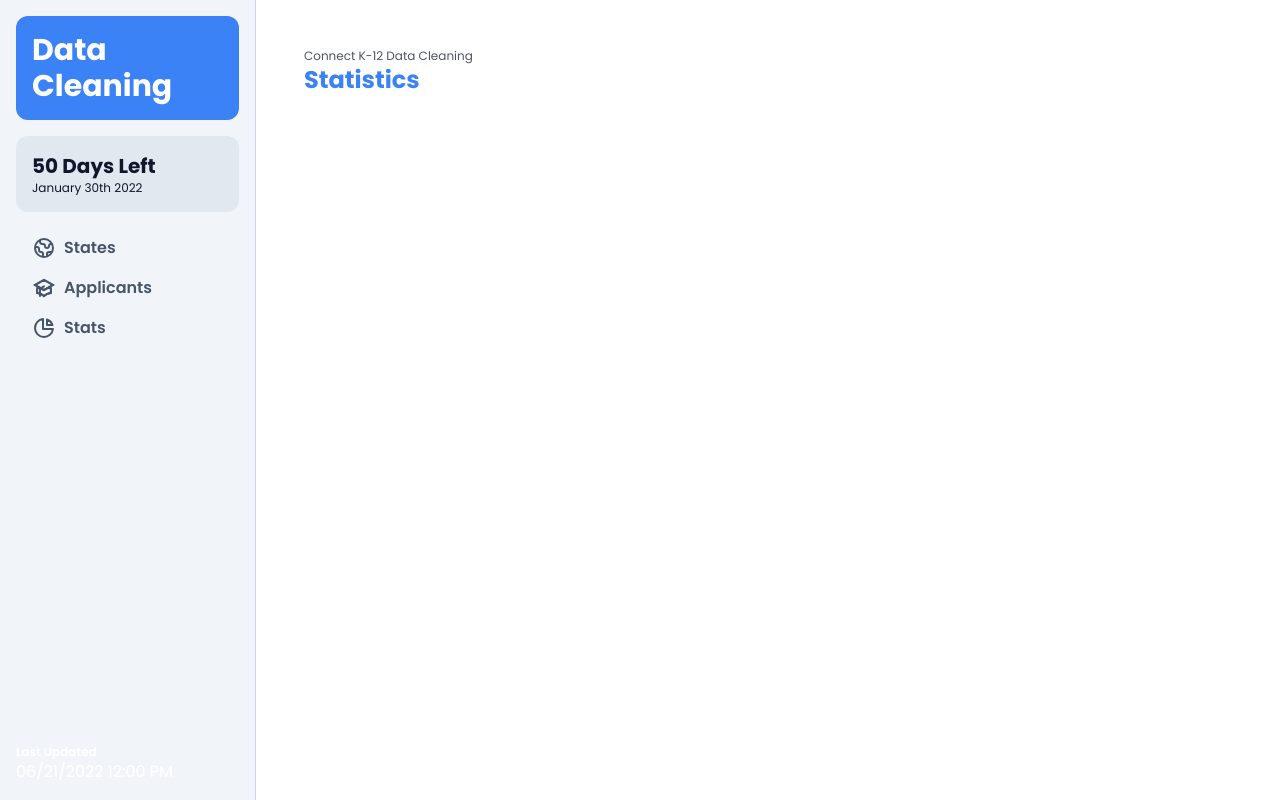
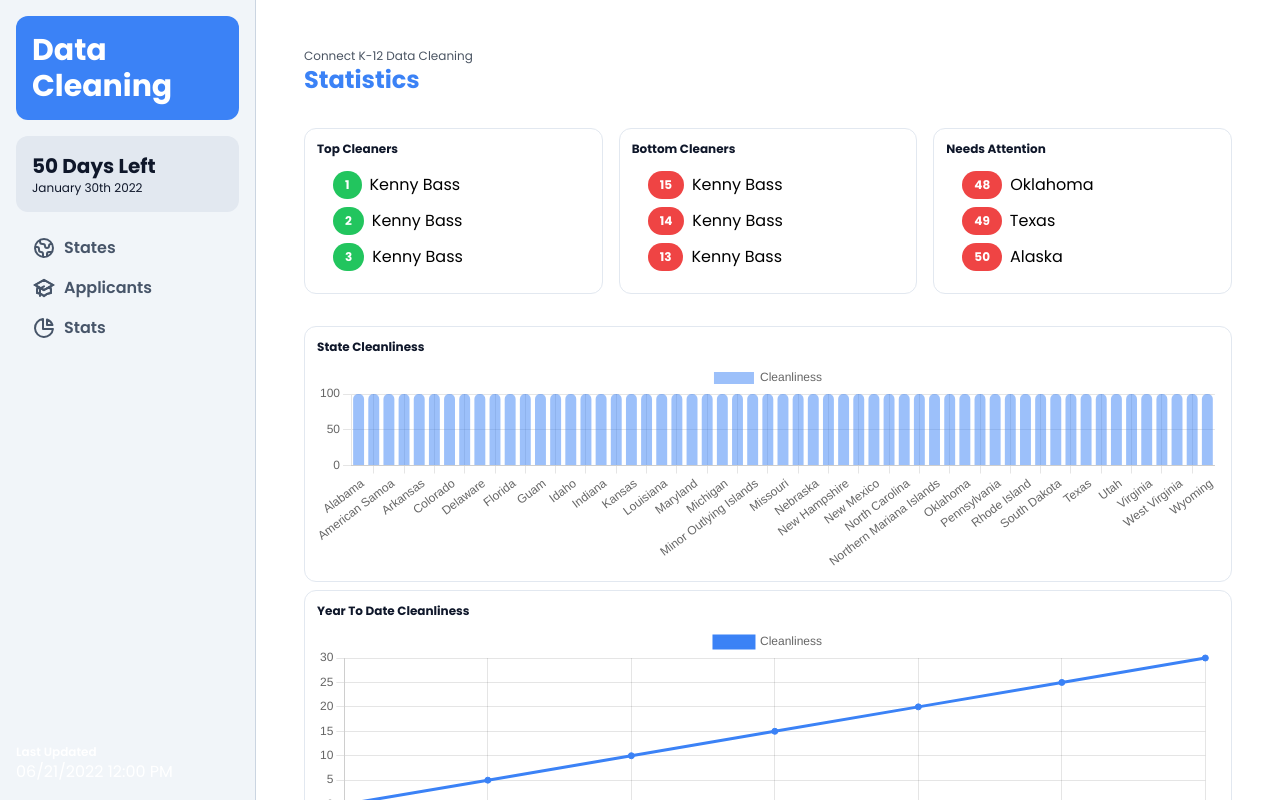
Before and after one commit to ffl-kbass/data-cleaning, a Next.js app: page /Statistics in a window 1280 px wide. Built offline with nearby package versions, Linux system fonts and the light colour scheme.

Commit message:
Statistics
Added Graph ideas to statistics

```diff
--- a/components/Applicant/index.jsx
+++ b/components/Applicant/index.jsx
@@ -3,7 +3,7 @@ import Card from '../Card'
 import Indicator from '../Card/Indicator'
 import Table from '../Table'
 import card from '../Card/Card.module.css'
-import { useEffect, useRef } from 'react'
+import { useEffect, useRef, useState } from 'react'
 import Dropdown from '../Dropdown'
 
 const ApplicantView = ({ year, scroll, scrollPos, scrollSync, checked = null, primary = false }) =>
@@ -37,6 +37,7 @@ const ApplicantView = ({ year, scroll, scrollPos, scrollSync, checked = null, pr
 
 	const app = useRef(null)
 	const router = useRouter()
+	const [currentYear,setYear] = useState(year)
 
 	useEffect(() =>
 	{
@@ -74,13 +75,13 @@ const ApplicantView = ({ year, scroll, scrollPos, scrollSync, checked = null, pr
 
 	return (
 		<div ref={app} className={`w-full h-full flex-1 overflow-x-hidden overflow-y-auto p-4 rounded-lg ${primary && 'bg-slate-50 border-2 border-blue-500'}`}>
-			<div className='inline-flex flex-col gap-1 mb-6'>
-				<p className='text-xs'>Funding Year</p>
+			<div className='inline-flex flex-row items-center gap-1 mb-6'>
+				{/* <p className='text-xs'>Funding Year</p> */}
 				{!primary ?
 				<Dropdown title={
 					<>
-						<h4 className='text-xl font-bold text-left inline-flex flex-row gap-2 items-center justify-center'>
-							{year}
+						<h4 className='text-xl font-bold text-left inline-flex flex-row gap-2 items-center justify-center text-slate-900'>
+							{currentYear}
 							<svg xmlns="http://www.w3.org/2000/svg" className="h-4 w-4" fill="none" viewBox="0 0 24 24" stroke="currentColor" strokeWidth={2}>
 								<path strokeLinecap="round" strokeLinejoin="round" d="M19 9l-7 7-7-7" />
 							</svg>
@@ -88,10 +89,10 @@ const ApplicantView = ({ year, scroll, scrollPos, scrollSync, checked = null, pr
 					</>
 				}>
 					{getYears().map((year, index) => {
-						return <button className='p-2 rounded-lg' key={index}>{year}</button>
+						return <button onClick={() => setYear(year)} className='p-2 rounded-lg' key={index}>{year}</button>
 					})}
 				</Dropdown>
-				: <h4 className='text-xl font-bold'>{year}</h4>
+				: <h4 className='text-3xl font-bold text-blue-500'>{year}</h4>
 				}
 			</div>
 			<div className='flex flex-col gap-8'>
--- a/components/Stats/Stat.module.css
+++ b/components/Stats/Stat.module.css
@@ -1,5 +1,17 @@
 .container {
-    @apply h-full w-full flex flex-col flex-nowrap bg-white border border-slate-200 rounded-xl p-3
+    @apply h-full
+    w-full
+    flex
+    flex-col
+    flex-nowrap
+    /* bg-gradient-to-b
+    from-blue-100
+    to-transparent */
+    bg-white
+    border
+    border-slate-200
+    rounded-xl
+    p-3
 }
 
 .title {
--- a/package.json
+++ b/package.json
@@ -10,9 +10,11 @@
   },
   "dependencies": {
     "@headlessui/react": "^1.6.5",
+    "chart.js": "^3.8.0",
     "framer-motion": "^6.3.15",
     "next": "12.1.6",
     "react": "18.2.0",
+    "react-chartjs-2": "^4.2.0",
     "react-dom": "18.2.0",
     "tailwindcss": "^3.1.4"
   },
--- a/pages/Applicants/[state]/[...district].jsx
+++ b/pages/Applicants/[state]/[...district].jsx
@@ -48,7 +48,8 @@ const Applicant = () =>
 			</div>
 			<div className='flex flex-col h-full w-full overflow-hidden'>
 				<Title>
-					{router.query.district && router.query.district[0]}
+					Arvon Township School District
+					{/* {router.query.district && router.query.district[0]} */}
 				</Title>
 				<div className={styles.container}>
 					<ApplicantView primary={true} year={2022} scrollSync={toggle} scroll={setScroll} scrollPos={scroll} checked={handleCheckboxChange}/>
--- a/pages/Statistics.jsx
+++ b/pages/Statistics.jsx
@@ -1,14 +1,200 @@
-import Table from "../components/Table"
 import Title from "../components/Title"
-import Assignees from "../components/Assignees"
-import Link from 'next/link'
 import Stats from "../components/Stats"
 import Badge from "../components/Badge"
+
+import {
+    Chart as ChartJS,
+    CategoryScale,
+    LinearScale,
+    BarElement,
+    PointElement,
+    LineElement,
+    Title as ChartTitle,
+    Tooltip,
+    Legend,
+} from 'chart.js';
+import { Bar, Line } from 'react-chartjs-2';
+
+ChartJS.register(
+CategoryScale,
+LinearScale,
+PointElement,
+LineElement,
+BarElement,
+ChartTitle,
+Tooltip,
+Legend
+);
+
+export const options = {
+    responsive: true,
+    plugins: {
+        legend: {
+        position: 'top',
+        }
+    },
+    maintainAspectRatio: false,
+};
+
+const labels = ['Alabama', 'Alaska', 'American Samoa', 'Arizona', 'Arkansas', 'California', 'Colorado', 'Connecticut', 'Delaware', 'District of Columbia', 'Florida', 'Georgia', 'Guam', 'Hawaii', 'Idaho', 'Illinois', 'Indiana', 'Iowa', 'Kansas', 'Kentucky', 'Louisiana', 'Maine', 'Maryland', 'Massachusetts', 'Michigan', 'Minnesota', 'Minor Outlying Islands', 'Mississippi', 'Missouri', 'Montana', 'Nebraska', 'Nevada', 'New Hampshire', 'New Jersey', 'New Mexico', 'New York', 'North Carolina', 'North Dakota', 'Northern Mariana Islands', 'Ohio', 'Oklahoma', 'Oregon', 'Pennsylvania', 'Puerto Rico', 'Rhode Island', 'South Carolina', 'South Dakota', 'Tennessee', 'Texas', 'U.S. Virgin Islands', 'Utah', 'Vermont', 'Virginia', 'Washington', 'West Virginia', 'Wisconsin', 'Wyoming'];
+
+export const data = {
+    labels,
+    datasets: [
+        {
+        label: 'Cleanliness',
+        data: labels.map(() => 100),
+        borderColor: 'rgb(59, 130, 246)',
+        backgroundColor: 'rgba(59, 130, 246, 0.5)',
+        borderRadius: 5
+        }
+    ],
+};
+
+export const optionsLine = {
+    responsive: true,
+    plugins: {
+        legend: {
+        position: 'top',
+        },
+    },
+    maintainAspectRatio: false,
+};
+
+const labelsLine = ['January', 'February', 'March', 'April', 'May', 'June', 'July'];
+
+export const dataLine = {
+    labels: labelsLine,
+    datasets: [
+        {
+        label: 'Cleanliness',
+        data: labelsLine.map((item,index) => index * 5),
+        borderColor: 'rgb(59, 130, 246)',
+        backgroundColor: 'rgba(59, 130, 246, 1)',
+        }
+    ],
+};
+
+export const optionsHor = {
+    indexAxis: 'y',
+    elements: {
+        bar: {
+            borderWidth: 2,
+        },
+    },
+    responsive: true,
+    plugins: {
+        legend: {
+        position: 'right',
+        },
+    },
+    maintainAspectRatio: false,
+};
+
+const labelsHor = ['Tim Bethke', 'Patrick Burke', 'Kenny Bass'];
+
+export const dataHor = {
+    labels: labelsHor,
+    datasets: [
+        {
+            label: 'Janitors',
+            data: labelsHor.map((item, index) => index * 100),
+            borderColor: 'rgb(59, 130, 246)',
+            backgroundColor: 'rgba(59, 130, 246, 0.5)',
+            borderRadius: 5
+        }
+    ],
+};
 
 const Statistics = () => {
     return (
         <div>
             <Title>Statistics</Title>
+            <div className="w-full max-w-7xl grid grid-cols-1 md:grid-cols-3 gap-4 mb-8">
+                <Stats title="Top Cleaners">
+					<ol className="h-full w-full px-4 py-2 space-y-2">
+						<li className="flex items-center gap-2">
+							<Badge type="success">
+								1
+							</Badge>
+							Kenny Bass
+						</li>
+						<li className="flex items-center gap-2">
+							<Badge type="success">
+								2
+							</Badge>
+							Kenny Bass
+						</li>
+						<li className="flex items-center gap-2">
+							<Badge type="success">
+								3
+							</Badge>
+							Kenny Bass
+						</li>
+					</ol>
+				</Stats>
+				<Stats title="Bottom Cleaners">
+					<ol className="h-full w-full px-4 py-2 space-y-2">
+						<li className="flex items-center gap-2">
+							<Badge type="emergency">
+								15
+							</Badge>
+							Kenny Bass
+						</li>
+						<li className="flex items-center gap-2">
+							<Badge type="emergency">
+								14
+							</Badge>
+							Kenny Bass
+						</li>
+						<li className="flex items-center gap-2">
+							<Badge type="emergency">
+								13
+							</Badge>
+							Kenny Bass
+						</li>
+					</ol>
+				</Stats>
+				<Stats title="Needs Attention">
+					<ol className="h-full w-full px-4 py-2 space-y-2">
+						<li className="flex items-center gap-2">
+							<Badge type="emergency">
+								48
+							</Badge>
+							Oklahoma
+						</li>
+						<li className="flex items-center gap-2">
+							<Badge type="emergency">
+								49
+							</Badge>
+							Texas
+						</li>
+						<li className="flex items-center gap-2">
+							<Badge type="emergency">
+								50
+							</Badge>
+							Alaska
+						</li>
+					</ol>
+				</Stats>
+			</div>
+            <div className="flex flex-col gap-2">
+                <div className="h-64">
+                    <Stats title="State Cleanliness">
+                        <Bar options={options} data={data} />
+                    </Stats>
+                </div>
+                <div className="h-64">
+                    <Stats title="Year To Date Cleanliness">
+                        <Line options={optionsLine} data={dataLine} />
+                    </Stats>
+                </div>
+                <div className="h-64">
+                    <Stats title="Janitors">
+                        <Bar options={optionsHor} data={dataHor} />
+                    </Stats>
+                </div>
+            </div>
         </div>
     )
 }
```
Also changed, not shown: 1 other file (tests, documents, lock files or other folders).
